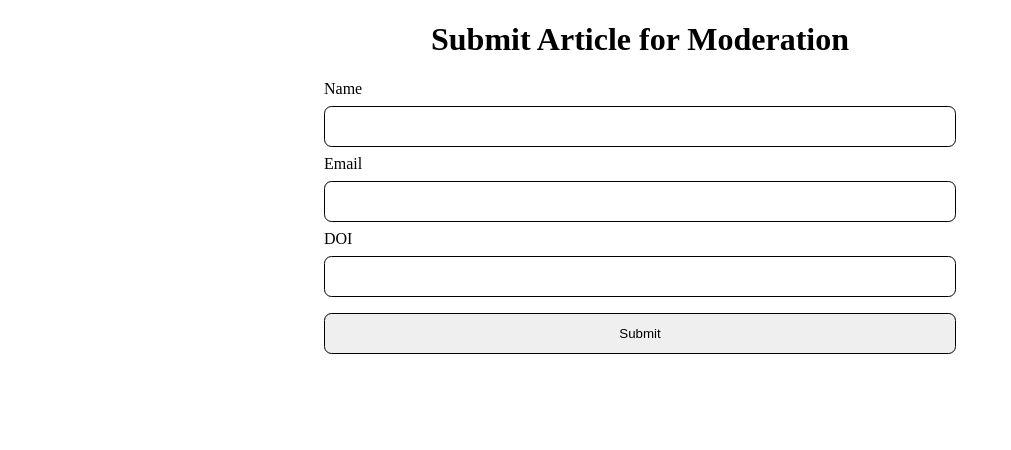
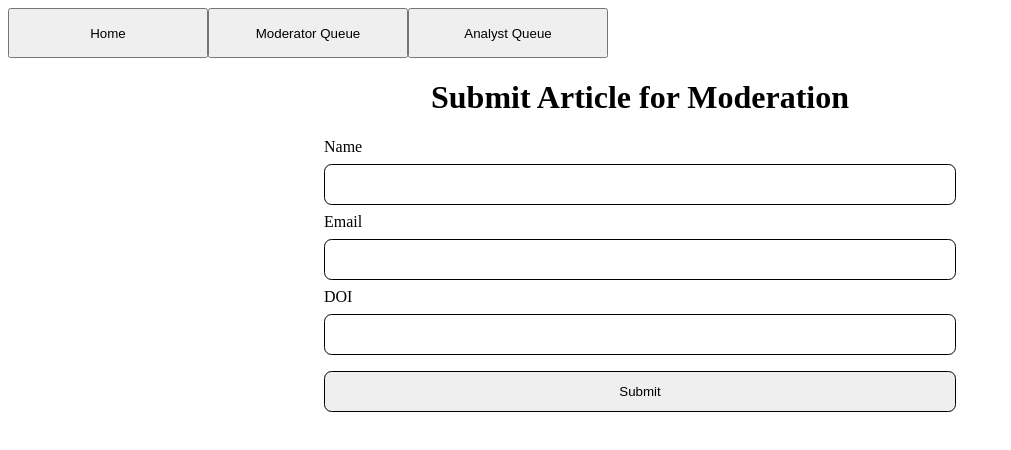
Before and after one commit to MatthewPiersonUni/CISE_Assignment_1B, a React (Create React App) app in the folder frontend/: page /userSubmit in a window 1280 px wide. Shown: the top 450 px of the page, without its empty margins (0-1011 px from the left). Built offline with nearby package versions, Linux system fonts and the light colour scheme; no server answers.

Commit message:
Add navigation buttons to moderatorqueue/analsytqueue/usersubmit

```diff
--- a/frontend/src/components/AddNewArticle.js
+++ b/frontend/src/components/AddNewArticle.js
@@ -17,7 +17,7 @@ export default function AddNewArticle() {
   const { addArticle } = useContext(GlobalContext);
   const articleHistory = createBrowserHistory();
   const [isArticleValid, setIsArticleValid] = useState(false); /* Used in onSubmit function */
-  const [searchParams, setSearchParams] = useSearchParams();
+  const [searchParams] = useSearchParams();
 
   // =====> ARTTILCE TITLE <=====
   const [articleTitle, dispatchArticleTitle] = useReducer (
@@ -243,7 +243,7 @@ export default function AddNewArticle() {
       articlePages: articlePages.value,
       articleSummary: articleSummary.value,
       articleSEType: articleSEType.value,
-      articleDOI: searchParams.get("DOI") != undefined ? searchParams.get("DOI") : articleDOI.value,
+      articleDOI: searchParams.get("DOI") !== undefined ? searchParams.get("DOI") : articleDOI.value,
     };
 
     var data = {
@@ -256,7 +256,7 @@ export default function AddNewArticle() {
       pages: articlePages.value,
       summary: articleSummary.value,
       practiceType: articleSEType.value,
-      doi: searchParams.get("DOI") != undefined ? searchParams.get("DOI") : articleDOI.value,
+      doi: searchParams.get("DOI") !== undefined ? searchParams.get("DOI") : articleDOI.value,
       collection: "SPEED",
     }
 
@@ -395,11 +395,11 @@ export default function AddNewArticle() {
             <label>DOI</label>
             <input
               type="text"
-              value={searchParams.get("DOI") != undefined ? searchParams.get("DOI") : articleDOI.value}
+              value={searchParams.get("DOI") !== undefined ? searchParams.get("DOI") : articleDOI.value}
               placeholder="Enter article DOI"
               onChange={onArticleDOIChange}
               className={`${articleDOI.isValid === false ?  articleStyle.invalid : ``}`}
-              readOnly={searchParams.get("DOI") != undefined ? true : false}
+              readOnly={searchParams.get("DOI") !== undefined ? true : false}
             />
           </div>
 
--- a/frontend/src/components/AnalystQueue.js
+++ b/frontend/src/components/AnalystQueue.js
@@ -9,11 +9,16 @@ export default function AnalystQueue() {
     const [refresh, setRefresh] = useState(false);
     const navigate = useNavigate();
 
+    const navigateTo = (path) =>
+        navigate({
+            pathname: path
+        });
+
     const navigateToAddArticle = (DOI) =>
-    navigate({
-      pathname: '/add',
-      search: '?DOI=' + DOI,
-    });
+        navigate({
+            pathname: '/add',
+            search: '?DOI=' + DOI,
+        });
 
     const rejectArticle = (data) => {
         Axios.get(`/moveArticleAnalystToReject`, {params: {data}})
@@ -39,6 +44,9 @@ export default function AnalystQueue() {
 
     return (
         <>
+            <button style={{width:"200px", height:"50px"}} onClick={() => navigateTo("/")}>Home</button>
+            <button style={{width:"200px", height:"50px"}} onClick={() => navigateTo("/userSubmit")}>Submit Article for Moderation</button>
+            <button style={{width:"200px", height:"50px"}} onClick={() => navigateTo("/moderator")}>Moderator Queue</button>
             <h1>SERL Analyst Queue</h1>
             <table className={AnalystQueueStyle["tableContent"]}>
                 <thead>
--- a/frontend/src/components/ModeratorQueue.js
+++ b/frontend/src/components/ModeratorQueue.js
@@ -1,4 +1,5 @@
 import React, { useState, useEffect } from 'react'
+import { useNavigate } from 'react-router-dom';
 import Axios from 'axios';
 import ModeratorQueueStyle from "../styles/ModeratorQueue.module.css"
 
@@ -6,6 +7,12 @@ export default function ModeratorQueue() {
 
     const [moderatorQueue, setModeratorQueue] = useState([]);
     const [refresh, setRefresh] = useState(false);
+    const navigate = useNavigate();
+
+    const navigateTo = (path) =>
+        navigate({
+            pathname: path
+        });
 
     const rejectArticle = (data) => {
         data['rejectName'] = "Moderator Name"
@@ -33,6 +40,9 @@ export default function ModeratorQueue() {
 
     return (
         <>
+            <button style={{width:"200px", height:"50px"}} onClick={() => navigateTo("/")}>Home</button>
+            <button style={{width:"200px", height:"50px"}} onClick={() => navigateTo("/userSubmit")}>Submit Article for Moderation</button>
+            <button style={{width:"200px", height:"50px"}} onClick={() => navigateTo("/analyst")}>Analyst Queue</button>
             <h1>Moderator Queue</h1>
             <table className={ModeratorQueueStyle["tableContent"]}>
                 <thead>
--- a/frontend/src/components/UserSubmit.js
+++ b/frontend/src/components/UserSubmit.js
@@ -1,4 +1,5 @@
 import React, { useState, useEffect } from 'react'
+import { useNavigate } from 'react-router-dom';
 import Axios from 'axios';
 import '../styles/UserSubmit.module.css';
 
@@ -7,6 +8,12 @@ export default function UserSubmit() {
     const [submitData, setSubmitData] = useState([]);
     const [rejectedDOIs, setRejectedDOIs] = useState({});
     const [refresh, setRefresh] = useState(false);
+    const navigate = useNavigate();
+
+    const navigateTo = (path) =>
+        navigate({
+            pathname: path
+        });
 
     const sendToModerationQueue = (data) => {
         data = {
@@ -55,6 +62,9 @@ export default function UserSubmit() {
 
     return (
         <>
+            <button style={{width:"200px", height:"50px"}} onClick={() => navigateTo("/")}>Home</button>
+            <button style={{width:"200px", height:"50px"}} onClick={() => navigateTo("/moderator")}>Moderator Queue</button>
+            <button style={{width:"200px", height:"50px"}} onClick={() => navigateTo("/analyst")}>Analyst Queue</button>
             <h1>Submit Article for Moderation</h1>
             <form onSubmit={handleSubmit}>
                 <label for='submitterName'>Name</label>
--- a/frontend/src/styles/AnalystQueue.module.css
+++ b/frontend/src/styles/AnalystQueue.module.css
@@ -7,6 +7,11 @@
 
     -webkit-box-shadow: 0 0 20px rgba(0, 0, 0, 0.15);
     box-shadow: 0 0 20px rgba(0, 0, 0, 0.15);
+}
+
+table {
+    margin-left: auto;
+    margin-right: auto;
 }
 
 td {
--- a/frontend/src/styles/ModeratorQueue.module.css
+++ b/frontend/src/styles/ModeratorQueue.module.css
@@ -7,6 +7,11 @@
 
     -webkit-box-shadow: 0 0 20px rgba(0, 0, 0, 0.15);
     box-shadow: 0 0 20px rgba(0, 0, 0, 0.15);
+}
+
+table {
+    margin-left: auto;
+    margin-right: auto;
 }
 
 td {
```
